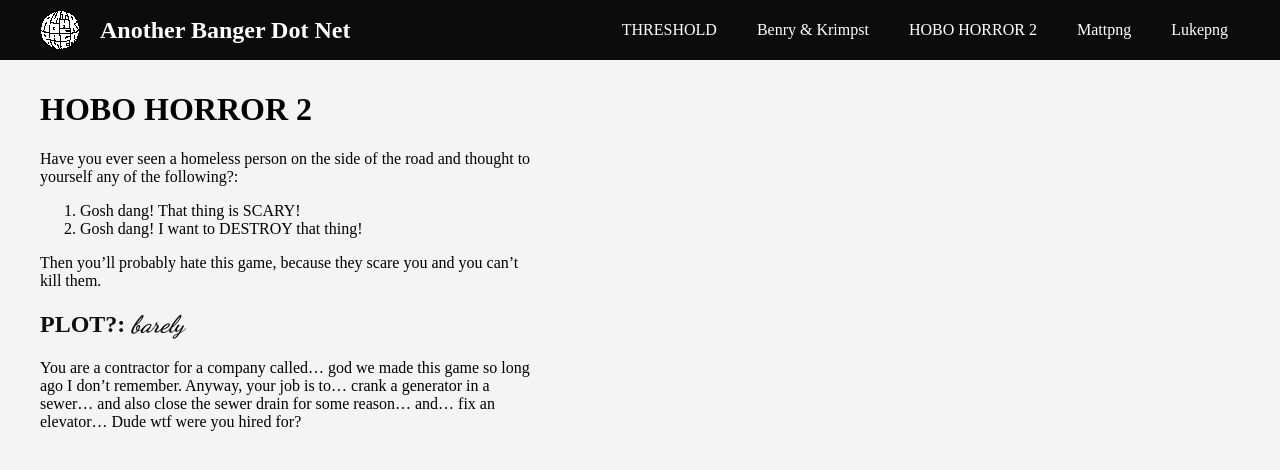
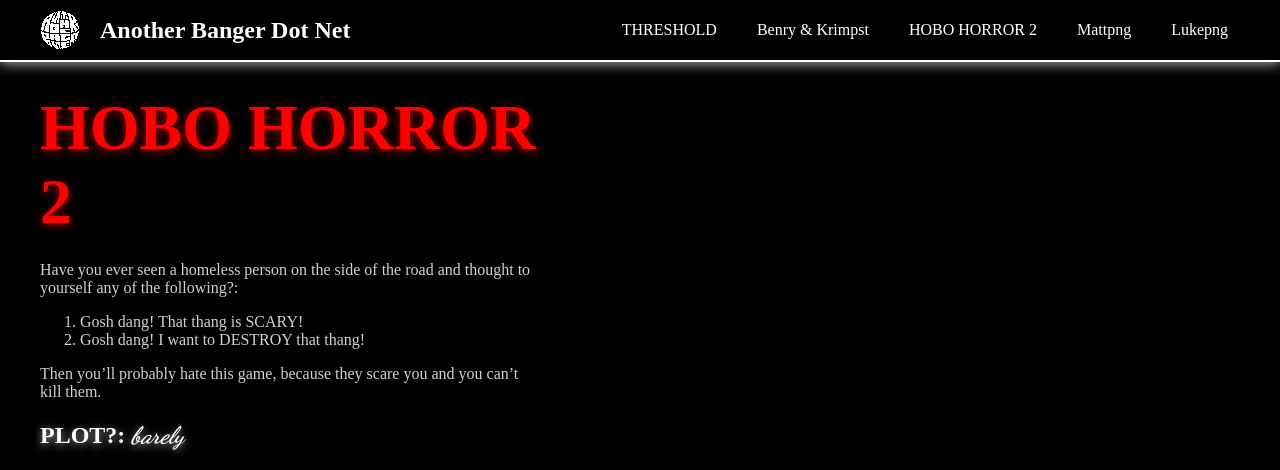
Before and after one commit to VasqCo/anotherbanger, a Jekyll site: the page built from hobohorror2.markdown, in a window 1280 px wide and 1068 px high. Shown: the top 470 px of the window. Built offline with Jekyll 4.4.1, drawn with Linux system fonts in a browser that asks for light colours; some web fonts are replaced; grey boxes are pictures that could not be loaded.

Commit message:
i did so many awesome things@!!!

```diff
--- /dev/null
+++ b/_layouts/hh2.html
@@ -0,0 +1,32 @@
+---
+layout: "page"
+---
+
+<style>
+    :root {
+        --header-bg: #000;
+    }
+    body {
+        background: #000;
+        color: #d1d1d1;
+    }
+    a {
+        color: #ff3a3a;
+        text-decoration: underline;
+    }
+    h1{
+        color: red !important;
+        text-shadow: 0 2px 8px rgba(255, 0, 0, 0.667) !important;
+    }
+    h1, h2, h3, h4, h5, h6 {
+        color: #ffffff;
+        text-shadow: 0 2px 8px rgba(255, 255, 255, 0.667);
+    }
+    header {
+        background: #000 !important;
+        border-bottom: 2px solid #ffffff;
+        box-shadow: 0 2px 12px rgba(255, 255, 255, 0.667);
+    }
+</style>
+
+{{ content }}
--- a/_layouts/skeleton.html
+++ b/_layouts/skeleton.html
@@ -8,6 +8,8 @@
     <link rel="stylesheet" href="{{ '/scripts/wave.css' | relative_url }}">
     <link href="https://fonts.googleapis.com/css?family=Dancing+Script:700&display=swap" rel="stylesheet">
     <link href="https://fonts.googleapis.com/css2?family=Anton&family=Fredoka+One&family=Comic+Neue:wght@400;700&display=swap" rel="stylesheet">
+    <link href="https://fonts.cdnfonts.com/css/vcr-osd-mono" rel="stylesheet">
+    <link href="https://fonts.cdnfonts.com/css/depixel" rel="stylesheet">
     <style>
         body {
             margin: 20px;
--- a/hobohorror2.markdown
+++ b/hobohorror2.markdown
@@ -1,17 +1,17 @@
 ---
 title: HOBO HORROR 2
-layout: page
+layout: hh2
 permalink: /hobohorror2/
 nav_order: 3
 nav_group: Games
 ---
 
-# HOBO HORROR 2
+# <span style="font-family: 'VCR OSD Mono'; font-size: 2em;">HOBO HORROR 2</span>
 
 Have you ever seen a homeless person on the side of the road and thought to yourself any of the following?:
 
-1. Gosh dang! That thing is SCARY!
-2. Gosh dang! I want to DESTROY that thing!
+1. Gosh dang! That thang is SCARY!
+2. Gosh dang! I want to DESTROY that thang!
 
 Then you'll probably hate this game, because they scare you and you can't kill them.
 
--- a/mattpng.markdown
+++ b/mattpng.markdown
@@ -6,7 +6,7 @@ nav_order: 10
 nav_group: People
 ---
 
-# Mattpng
+# <span style="font-family: 'Comic Neue', 'Comic Sans MS', 'Comic Sans', cursive; font-weight: bold;">Mattpng</span>
 
 <div id="matt-profile-placeholder" style="width:180px; height:180px; display:inline-block; vertical-align:top; visibility:hidden; position:absolute;"></div>
 <div style="position:relative; height:180px;">
@@ -15,14 +15,14 @@ nav_group: People
 
 Hello. This is he! Mattpng!
 
-I am a composer and writer for <span class="wave" style="font-family: cursive;">ANOTHER BANGER!</span>
+I am a composer and writer for <span class="wave" style="font-family: 'Comic Neue', 'Comic Sans MS', 'Comic Sans', cursive; font-weight: bold;">ANOTHER BANGER!</span>
  Impressed? No?
 
 ...
 
 I have created many awesome characters and written music for our games such as [THRESHOLD](threshold), Benry & Krimpst, Super Cool Fighters, HOBO HORROR 2 (we don't talk about the first one), and other ones too that we never finished!
 
-I am also in a band with Luke called <span class="wave" style="font-family: 'Comic Sans MS', 'Comic Sans', cursive;">ANOTHER BANGER!</span>
+I am also in a band with Luke called <span class="wave" style="font-family: 'Comic Neue', 'Comic Sans MS', 'Comic Sans', cursive; font-weight: bold;">ANOTHER BANGER!</span>
 
 (I also made the website you're visiting.)
 
```
Also changed, not shown: _layouts/bak.html (added, +29 -0 lines), benryandkrimpst.markdown (+4 -4 lines).
